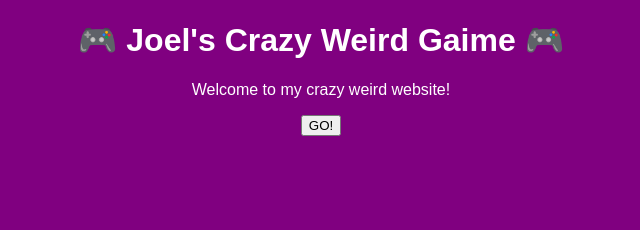
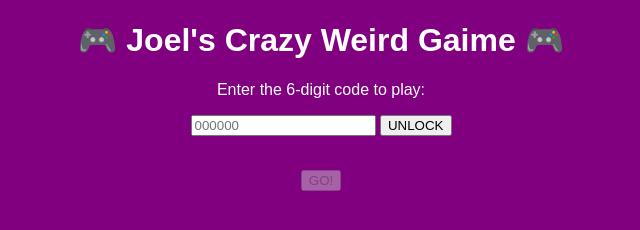
Before and after one commit to joelhowe-eng/joelscrazyweirdgaime.github.io, a plain HTML site: page index.html in a window 1280 px wide. Shown: the whole page, without its empty margins (319-959 px from the left). Drawn offline with Linux system fonts and the light colour scheme.

Commit message:
Update index.html

```diff
--- a/index.html
+++ b/index.html
@@ -4,9 +4,7 @@
 <head>
     <meta charset="UTF-8">
     <meta name="viewport" content="width=device-width, initial-scale=1.0">
-
     <title>Joel's Crazy Weird Gaime</title>
-
     <link rel="stylesheet" href="style.css">
 </head>
 
@@ -14,9 +12,23 @@
 
     <h1>🎮 Joel's Crazy Weird Gaime 🎮</h1>
 
-    <p>Welcome to my crazy weird website!</p>
+    <p>Enter the 6-digit code to play:</p>
 
-    <button id="goButton">GO!</button>
+    <input
+        type="text"
+        id="codeInput"
+        maxlength="6"
+        inputmode="numeric"
+        placeholder="000000"
+    >
+
+    <button id="unlockButton">UNLOCK</button>
+
+    <p id="codeMessage"></p>
+
+    <br>
+
+    <button id="goButton" disabled>GO!</button>
 
     <script src="script.js"></script>
 
```
